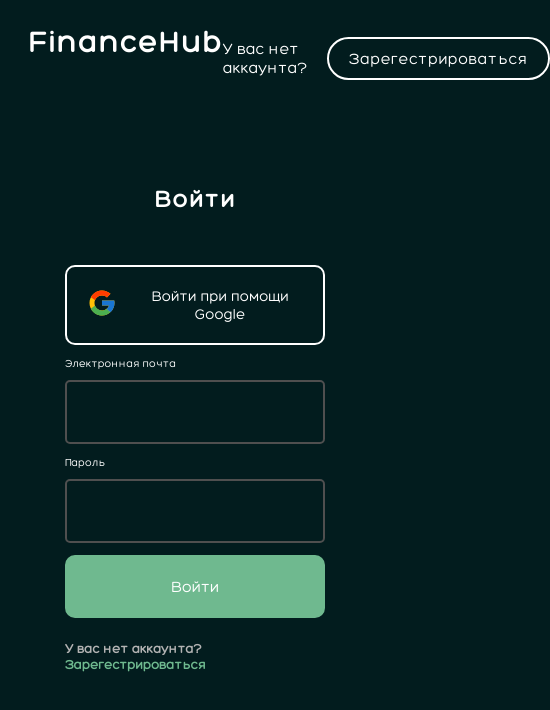
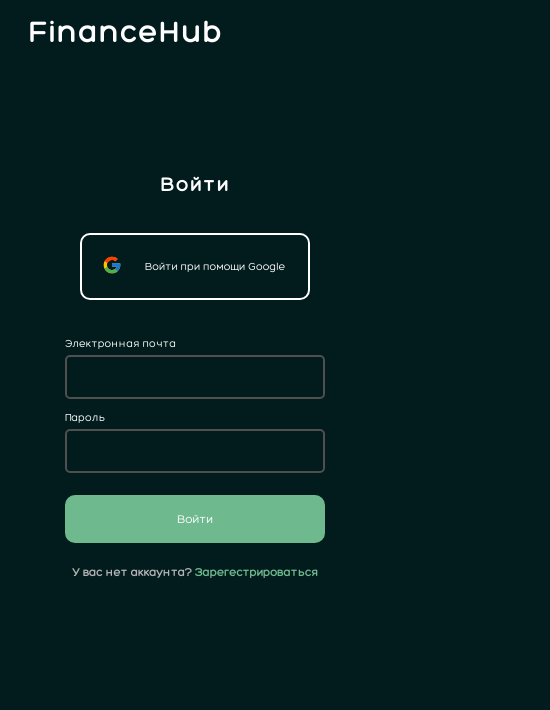
Before and after one commit to Chessman12345/financehub, a React (Vite) app: page /SignIn in a window 390 px wide. Shown: the top 710 px of the page, 550 px wide, since content can reach past the window. Built offline with nearby package versions, Linux system fonts and the light colour scheme.

Commit message:
sign in mobil version

```diff
--- a/src/Css/SignInPage.css
+++ b/src/Css/SignInPage.css
@@ -126,3 +126,87 @@ h5 a {
 .SignInPage__main-title {
     text-align: center;
 }
+
+@media (max-width: 480px) {
+
+    .SignInPage__main-google-text {
+        font-size: 11px;
+    }
+
+    .SignInPage__header {
+        padding: 5px 20px;
+        display: flex;
+        justify-content: space-between;
+    }
+
+    .SignInPage__main-title {
+        margin-bottom: 10px;
+    }
+
+    form {
+        width: 260px;
+        display: flex;
+        flex-direction: column;
+        gap: 12px;
+    }
+
+    .SignInPage__main-gmail-input input {
+        padding: 10px;
+    }
+
+    .SignInPage__header--haveAnAccount {
+        display: none;
+    }
+
+    .SignInPage__main-title h2 {
+        font-size: 20px;
+    }
+
+    label {
+        font-size: 11px;
+    }
+
+    input {
+        font-size: 12px;
+    }
+
+    .SignInPage__main-gmail-input input::placeholder {
+        font-size: 10px;
+    }
+
+    .SignInPage__main {
+        padding: 30px 0;
+        display: flex;
+        flex-direction: column;
+        align-items: center;
+        width: 100%;
+    }
+
+    .SignInPage__main-gmail-signup {
+        margin-top: 10px;
+        padding: 15px;
+        font-size: 12px;
+    }
+
+    .SignInPage__main-google {
+        padding: 15px;
+        gap: 10px;
+        margin-bottom: 10px;
+    }
+
+    .SignInPage__main-google button {
+        font-size: 11px;
+    }
+
+    .SignInPage__main-google-icon img {
+        width: 20px;
+    }
+
+    .SignInPage__main-gmail-signin {
+        font-size: 14px;
+    }
+
+    .SignInPage__main-gmail-input {
+        gap: 5px;
+    }
+}
```
